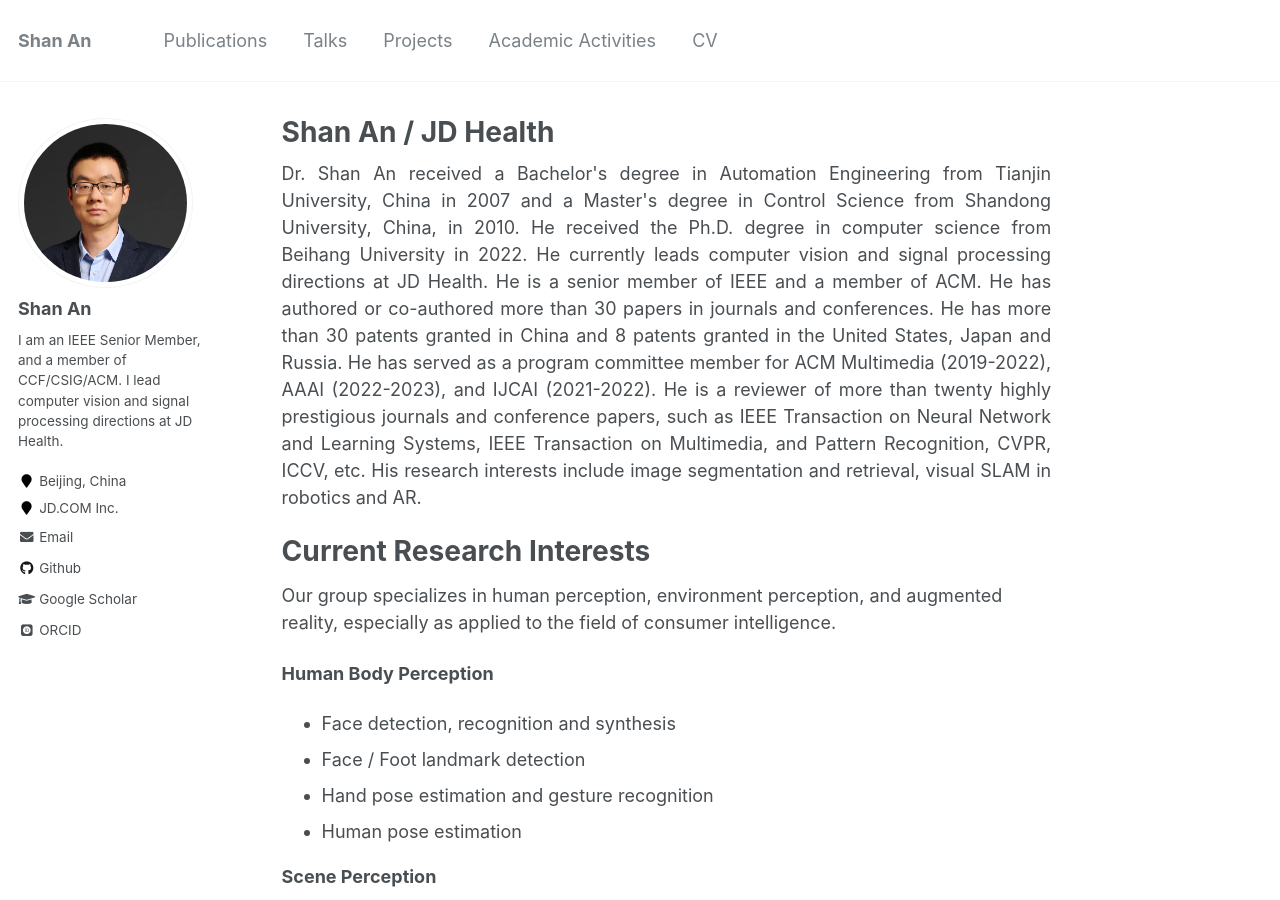
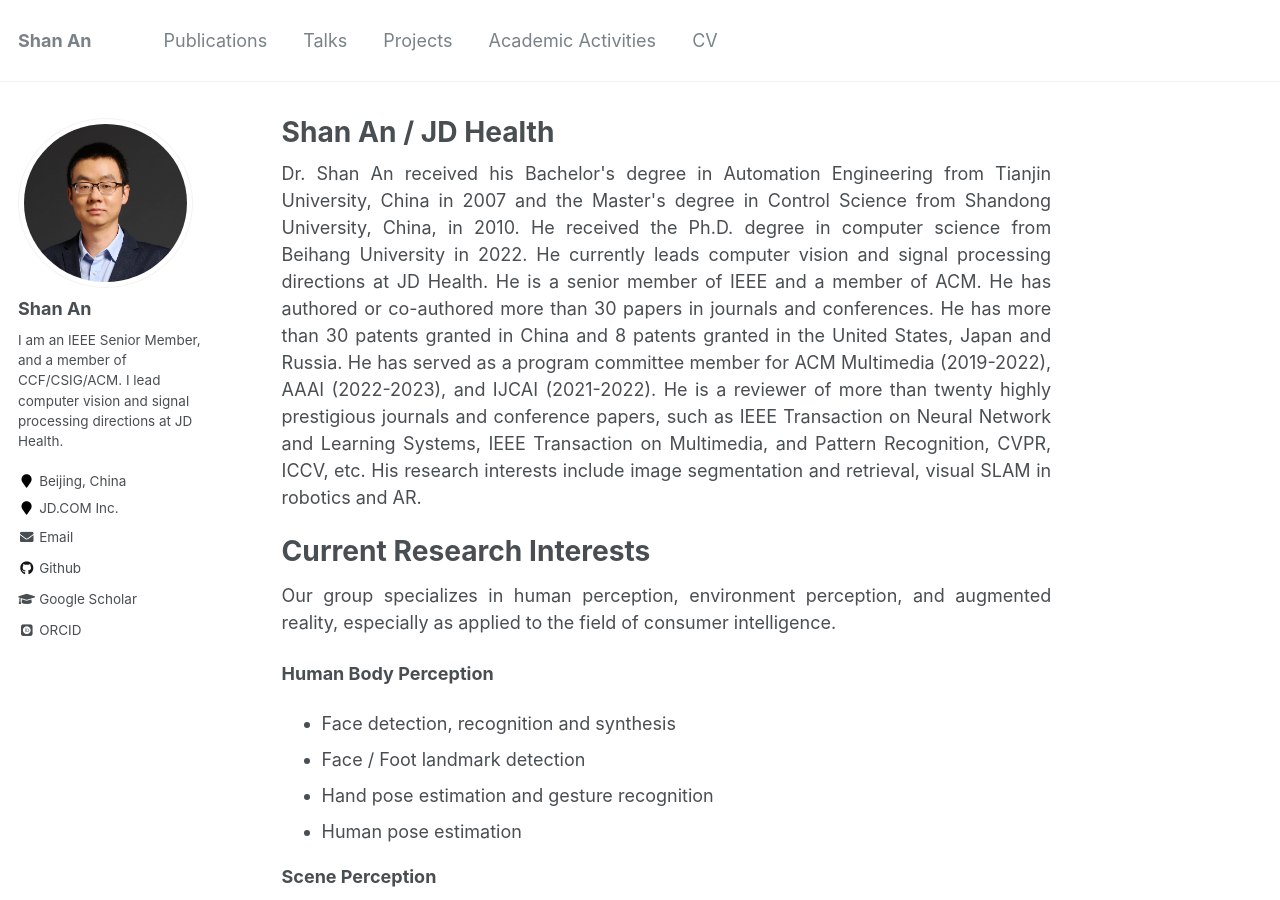
Before and after one commit to anshan-XR-ROB/anshan-XR-ROB.github.io, a Jekyll site: the page built from _pages/about.md, in a window 1280 px wide and 900 px high. Built offline with Jekyll 4.4.1, drawn with Linux system fonts in a browser that asks for light colours; some web fonts are replaced.

Commit message:
Update about.md

```diff
--- a/_pages/about.md
+++ b/_pages/about.md
@@ -8,11 +8,11 @@
   - /about.html
 ---
 
-<p align="justify">Dr. Shan An received a Bachelor's degree in Automation Engineering from Tianjin University, China in 2007 and a Master's degree in Control Science from Shandong University, China, in 2010. He received the Ph.D. degree in computer science from Beihang University in 2022. He currently leads computer vision and signal processing directions at JD Health. He is a senior member of IEEE and a member of ACM. He has authored or co-authored more than 30 papers in journals and conferences. He has more than 30 patents granted in China and 8 patents granted in the United States, Japan and Russia. He has served as a program committee member for ACM Multimedia (2019-2022), AAAI (2022-2023), and IJCAI (2021-2022). He is a reviewer of more than twenty highly prestigious journals and conference papers, such as IEEE Transaction on Neural Network and Learning Systems, IEEE Transaction on Multimedia, and Pattern Recognition, CVPR, ICCV, etc. His research interests include image segmentation and retrieval, visual SLAM in robotics and AR.</p>
+<p align="justify">Dr. Shan An received his Bachelor's degree in Automation Engineering from Tianjin University, China in 2007 and the Master's degree in Control Science from Shandong University, China, in 2010. He received the Ph.D. degree in computer science from Beihang University in 2022. He currently leads computer vision and signal processing directions at JD Health. He is a senior member of IEEE and a member of ACM. He has authored or co-authored more than 30 papers in journals and conferences. He has more than 30 patents granted in China and 8 patents granted in the United States, Japan and Russia. He has served as a program committee member for ACM Multimedia (2019-2022), AAAI (2022-2023), and IJCAI (2021-2022). He is a reviewer of more than twenty highly prestigious journals and conference papers, such as IEEE Transaction on Neural Network and Learning Systems, IEEE Transaction on Multimedia, and Pattern Recognition, CVPR, ICCV, etc. His research interests include image segmentation and retrieval, visual SLAM in robotics and AR.</p>
 
 Current Research Interests
 ======
-Our group specializes in human perception, environment perception, and augmented reality, especially as applied to the field of consumer intelligence.
+<p align="justify">Our group specializes in human perception, environment perception, and augmented reality, especially as applied to the field of consumer intelligence.</p>
 
 **Human Body Perception**
 
@@ -37,4 +37,4 @@
 
 To Prospective Students
 ======
-We are looking for passionate interns who are pursuing a PhD or a Master degree in computer vision or machine learning research fields. Their tasks are researching and developing state of the art computer vision technologies for augmented reality, while the ultimate goal is to change the real world. Welcome interested students to contact me directly.
+<p align="justify">We are looking for passionate interns who are pursuing a PhD or a Master degree in computer vision or machine learning research fields. Their tasks are researching and developing state of the art computer vision technologies for augmented reality, while the ultimate goal is to change the real world. Welcome interested students to contact me directly.</p>
```
